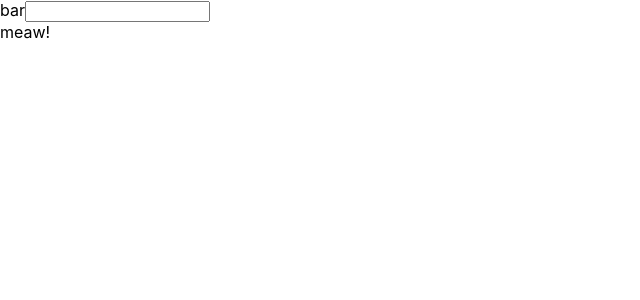
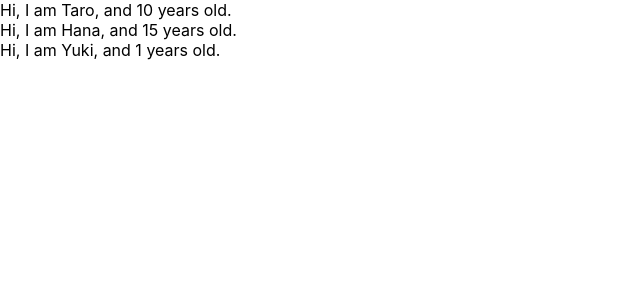
Before and after one commit to ayano920628/udemy-react-redux-crud-application, a React (Create React App) app: page / in a window 1280 px wide. Shown: the top 300 px of the page, without its empty margins (0-640 px from the left). Built offline with nearby package versions, Linux system fonts and the light colour scheme.

Commit message:
learn props of component

```diff
--- a/src/App.js
+++ b/src/App.js
@@ -3,20 +3,32 @@ import React from 'react';
 // import React, { Component } from 'react';
 
 const App = () => {
+  const profiles = [
+    { name: 'Taro', age: 10 },
+    { name: 'Hana', age: 15 },
+    { name: 'Yuki'},
+  ]
   return (
     <React.Fragment>
-      <label htmlFor="bar">bar</label>
-      <input type="text" onChange={() => {console.log("hello")}} />
-      <Cat />
+      {/* <label htmlFor="bar">bar</label>
+      <input type="text" onChange={() => {console.log("hello")}} /> */}
+      {
+        profiles.map((profile, index) => {
+          return <User name={profile.name} age={profile.age} key={index} />
+        })
+      }
     </React.Fragment>
   );
 }
 
-const Cat = () => {
+const User = (props) => {
   return (
-    <div>meaw!</div>
+    <div>Hi, I am {props.name}, and {props.age} years old.</div>
   );
 }
 
+User.defaultProps = {
+  age: 1
+}
 
 export default App;
```
